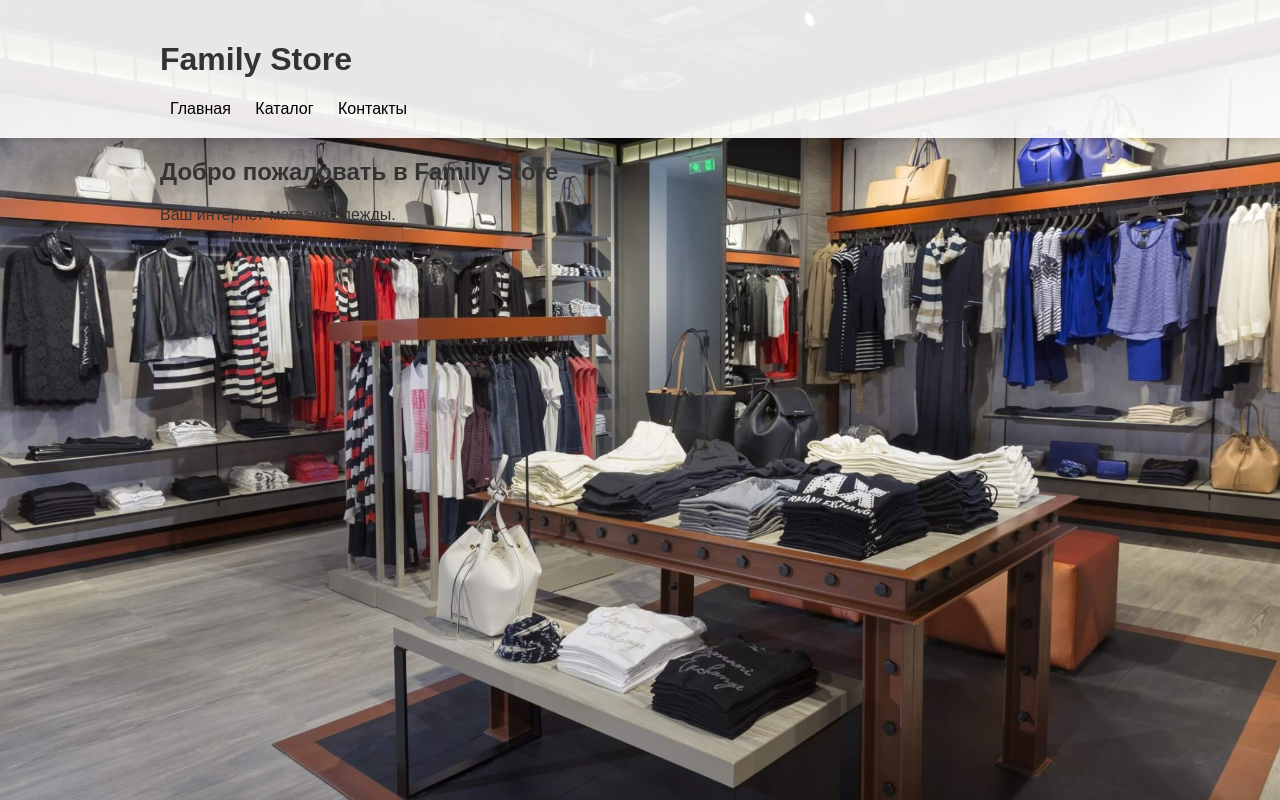
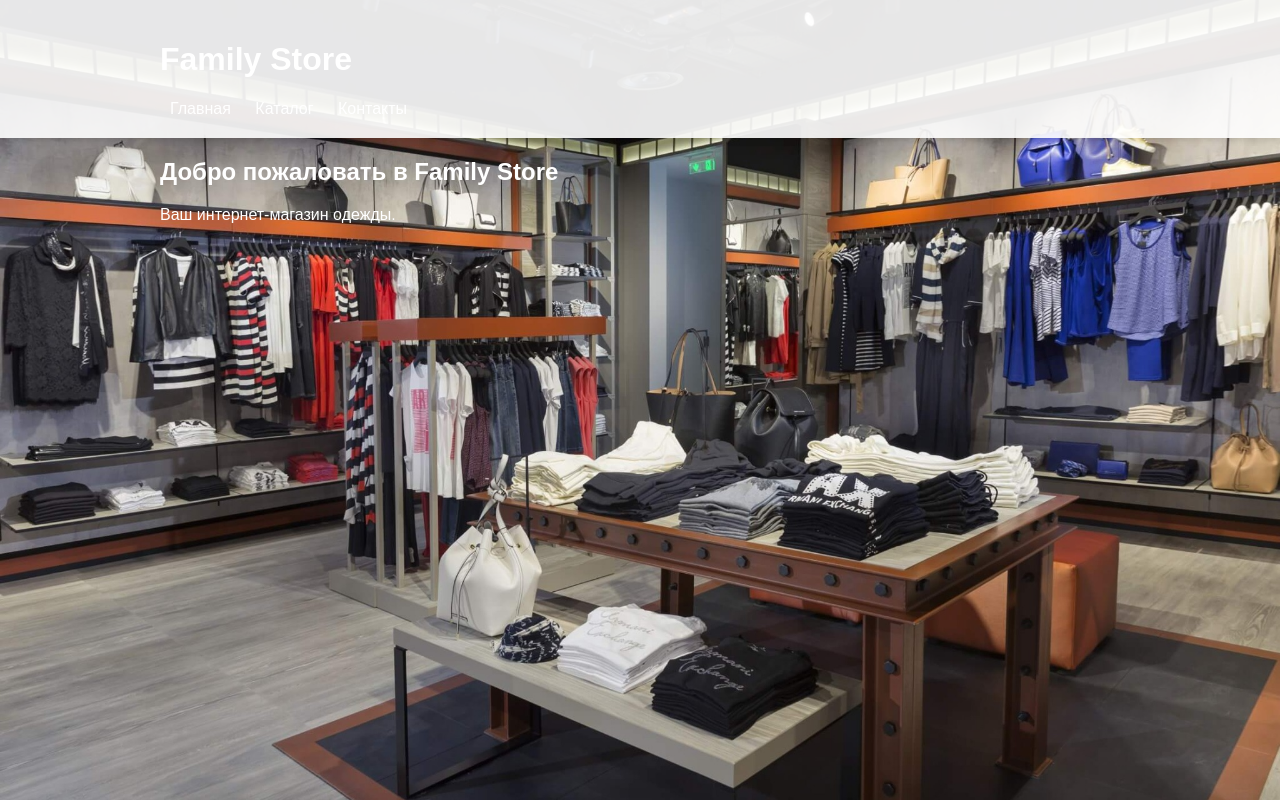
Before and after one commit to rain690/family-store1, a plain HTML site: page index.html in a window 1280 px wide. Drawn offline with Linux system fonts and the light colour scheme.

Commit message:
Update style.css

```diff
--- a/style.css
+++ b/style.css
@@ -6,7 +6,7 @@ body {
     background-size: cover;
     background-attachment: fixed;
     background-repeat: no-repeat;
-    color: #333;
+    color: #ffffff;
 }
 header {
     background: rgba(255, 255, 255, 0.9);
@@ -21,7 +21,7 @@ header {
 nav a {
     margin: 0 10px;
     text-decoration: none;
-    color: black;
+    color: #ffffff;
 }
 .products-grid {
     display: flex;
```
